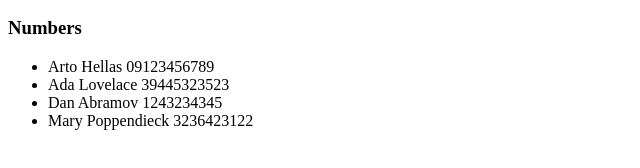
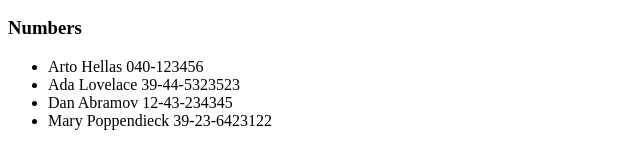
Before and after one commit to heyjudemaldicas/fso-test, a React (Create React App) app: page / in a window 1280 px wide. Shown: the part 212-380 px from the top of the page, without its empty margins (0-640 px from the left). Built offline with nearby package versions, Linux system fonts and the light colour scheme; data requests are answered from the project's data file.

Commit message:
Exercise 2.11 Fetch data from server, add db.json

```diff
--- /dev/null
+++ b/db.json
@@ -0,0 +1,24 @@
+{
+    "persons":[
+      {
+        "name": "Arto Hellas",
+        "number": "040-123456",
+        "id": 1
+      },
+      {
+        "name": "Ada Lovelace",
+        "number": "39-44-5323523",
+        "id": 2
+      },
+      {
+        "name": "Dan Abramov",
+        "number": "12-43-234345",
+        "id": 3
+      },
+      {
+        "name": "Mary Poppendieck",
+        "number": "39-23-6423122",
+        "id": 4
+      }
+    ]
+  }
--- a/src/App.js
+++ b/src/App.js
@@ -1,19 +1,24 @@
-import { useState } from 'react';
+import { useState, useEffect } from 'react';
 import './App.css';
+import axios from 'axios';
+
 import PersonForm from './components/PersonForm';
 import Persons from './components/Persons';
 import Filter from './components/Filter';
 
 const App = () => {
-  const [persons, setPersons] = useState([
-    { name: 'Arto Hellas', id: 1, number: '09123456789' },
-    { name: 'Ada Lovelace', number: '39445323523', id: 2 },
-    { name: 'Dan Abramov', number: '1243234345', id: 3 },
-    { name: 'Mary Poppendieck', number: '3236423122', id: 4 }
-  ]);
+  const [persons, setPersons] = useState([]);
   const [newName, setNewName] = useState('');
   const [number, setNumber] = useState('');
   const [searchTerm, setSearchTerm] = useState('');
+
+  useEffect(() => {
+    axios
+      .get('http://localhost:3001/persons')
+      .then(response => {
+        setPersons(response.data);
+    })
+  }, []);
 
   const handleSubmit = (event) => {
     event.preventDefault();
```
Also changed, not shown: package.json (+6 -1 lines), 1 other file (tests, documents, lock files or other folders).
